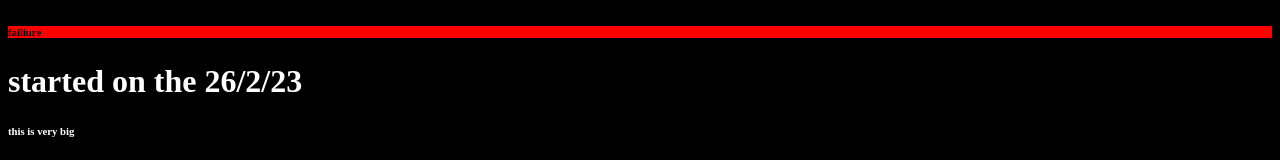
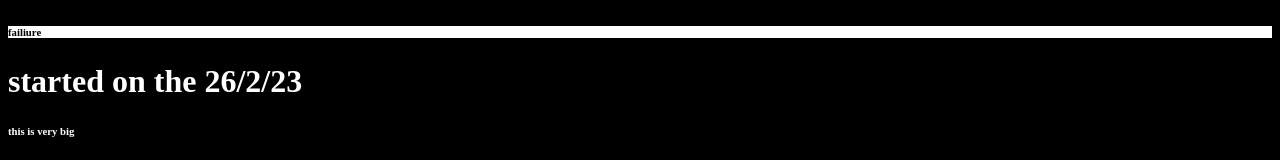
Before and after one commit to Arhamboiii/arham-s-website, a plain HTML site: page index.html in a window 1280 px wide. Shown: the part 161-321 px from the top of the page. Drawn offline with Linux system fonts and the light colour scheme; grey boxes are pictures that could not be loaded.

Commit message:
Update index.html

```diff
--- a/index.html
+++ b/index.html
@@ -9,7 +9,7 @@
 
     <video src="https://www.youtube.com/watch?v=cYe3vOG5Vto"></video>
 
-  <h6 style="background-color: red;">failiure</h6>
+  <h6 style="background-color:white;">failiure</h6>
 <h1 style="color: white;">started on the 26/2/23</h1>
 <h6 style="color: white;">this is very big</h6>
 
```
